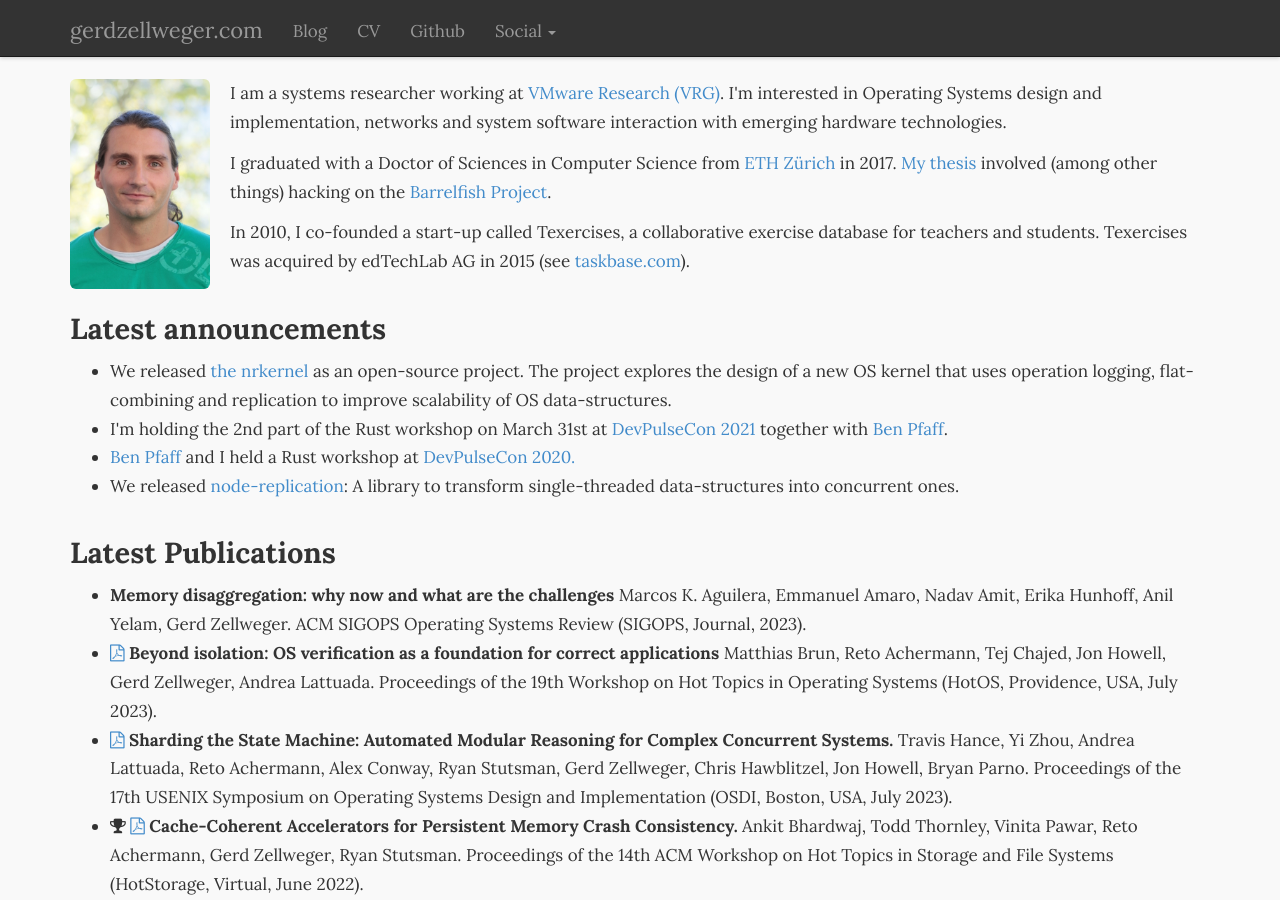
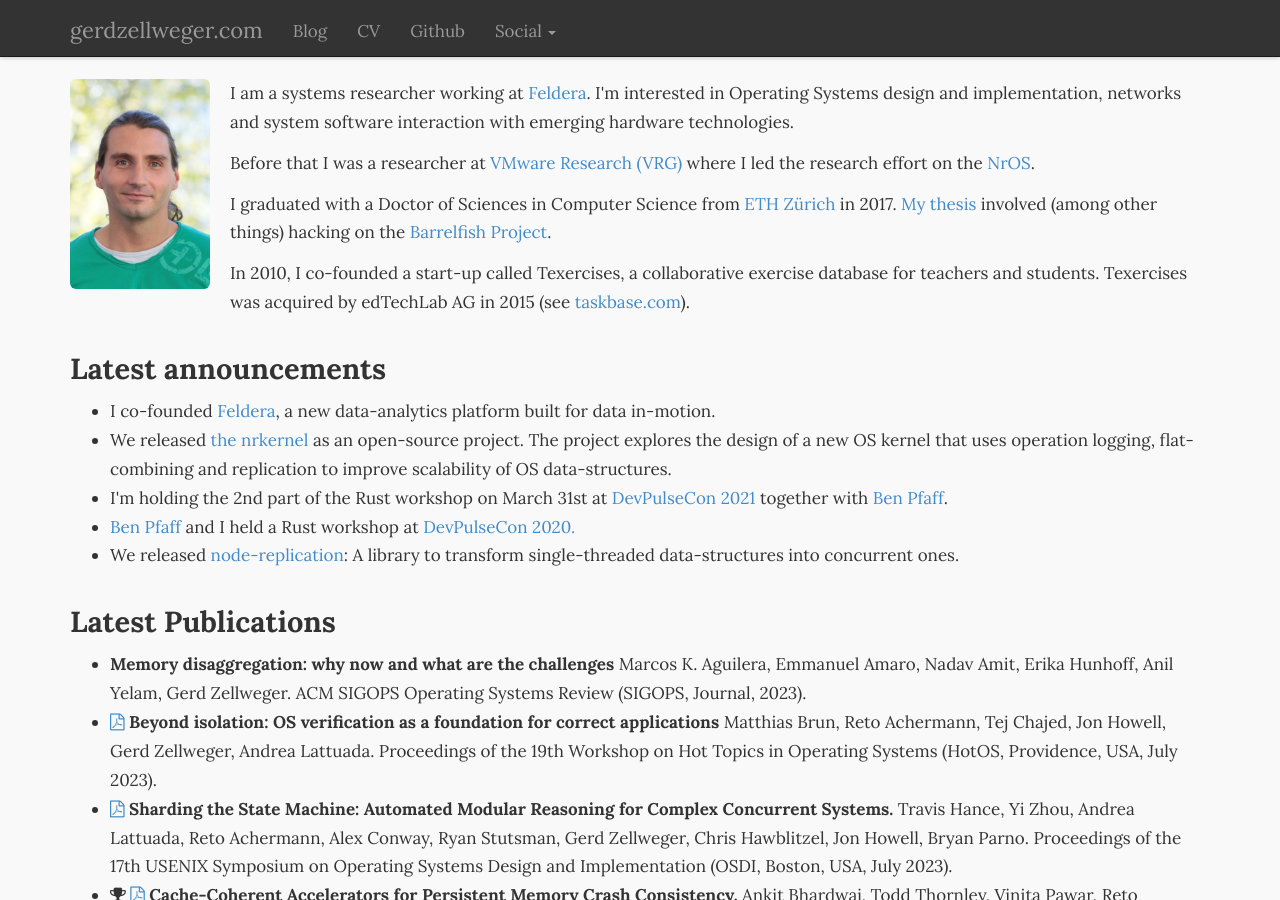
Before and after one commit to gz/website, a Jekyll site: the page built from index.html, in a window 1280 px wide and 900 px high. Built offline with Jekyll 4.4.1, drawn with Linux system fonts in a browser that asks for light colours; nearby versions of some CDN libraries.

Commit message:
Update website.
Signed-off-by: Gerd Zellweger <mail@gerdzellweger.com>

```diff
--- a/index.html
+++ b/index.html
@@ -9,9 +9,14 @@ title: Gerd Zellweger
     <img src="/img/gerd.jpg" alt="Profile Picture" width="140" class="img-rounded img-responsive" />
   </div>
   <p>
-    I am a systems researcher working at <a href="https://research.vmware.com/">VMware Research (VRG)</a>.
-    I'm interested in Operating Systems design and implementation, networks and system software interaction with
+    I am a systems researcher working at <a
+    href="https://feldera.com/">Feldera</a>. I'm interested in Operating Systems
+    design and implementation, networks and system software interaction with
     emerging hardware technologies.
+  </p>
+  <p>
+    Before that I was a researcher at <a href="https://research.vmware.com/">VMware Research (VRG)</a>
+    where I led the research effort on the <a href="https://nrkernel.systems/">NrOS</a>.
   </p>
   <p>I graduated with a Doctor of Sciences in Computer Science from <a href="http://www.ethz.ch/">ETH Zürich</a> in
     2017.
@@ -25,6 +30,8 @@ title: Gerd Zellweger
 <div class="clearfix">
   <h3>Latest announcements</h3>
   <ul>
+    <li>I co-founded <a href="https://feldera.com/">Feldera</a>, a new
+    data-analytics platform built for data in-motion.</li>
     <li>We released <a href="https://nrkernel.systems">the nrkernel</a> as an open-source project.
       The project explores the design of a new OS kernel that uses operation logging, flat-combining
       and replication to improve scalability of OS data-structures.</li>
```
